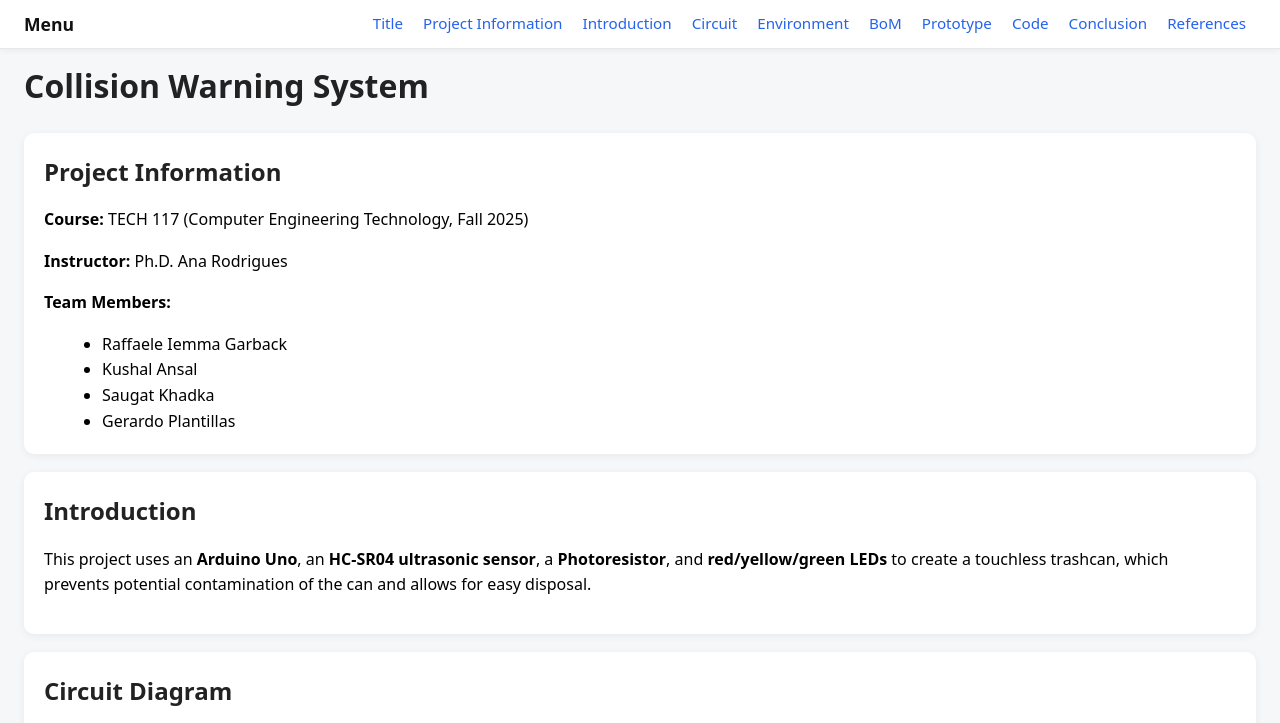
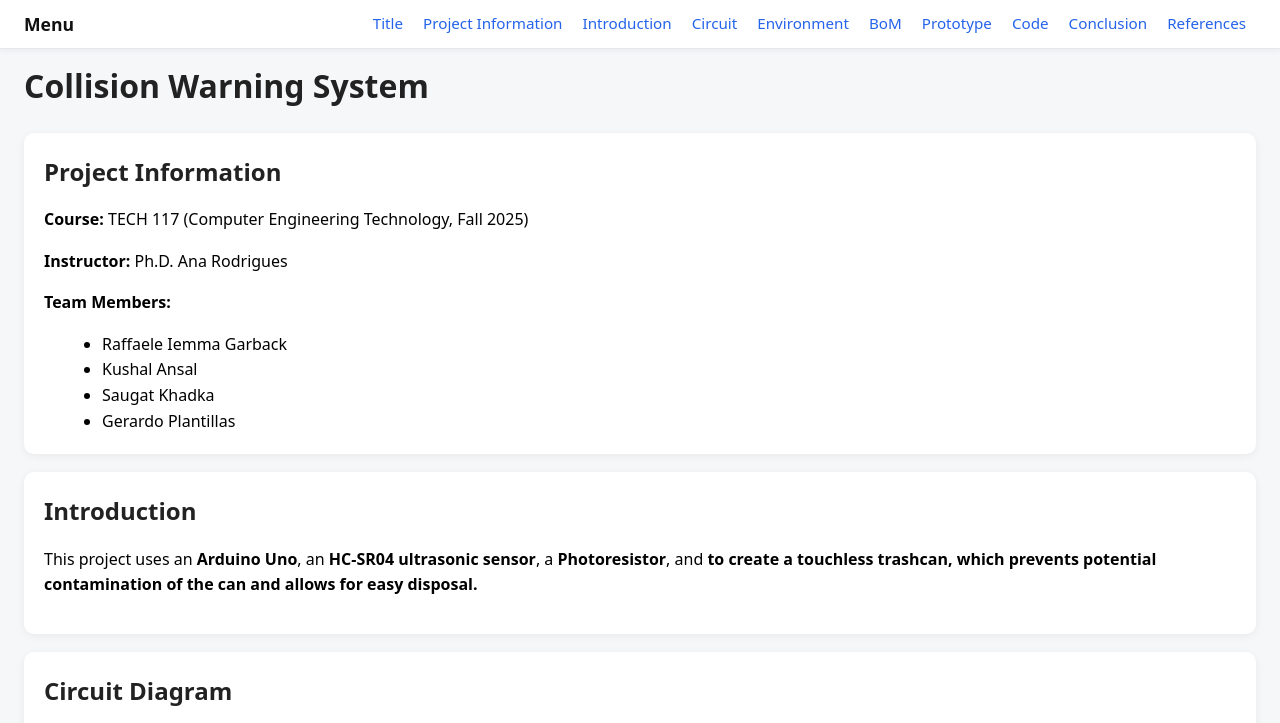
Before and after one commit to CoderLL07/TECH117GroupC-02-RemoteTrashcan, a plain HTML site: page index.html in a window 1280 px wide. Shown: the top 723 px of the page. Drawn offline with nearby package versions, Linux system fonts and the light colour scheme.

Commit message:
Update index.html

```diff
--- a/index.html
+++ b/index.html
@@ -61,7 +61,7 @@
   <section id="introduction">
     <h2>Introduction</h2>
     <p>This project uses an <strong>Arduino Uno</strong>, an <strong>HC-SR04 ultrasonic sensor</strong>, a
-      <strong>Photoresistor</strong>, and <strong>red/yellow/green LEDs</strong> to create a touchless trashcan,
+      <strong>Photoresistor</strong>, and <strong><strong> to create a touchless trashcan,
     which prevents potential contamination of the can and allows for easy disposal.
     </p>
   </section>
```
